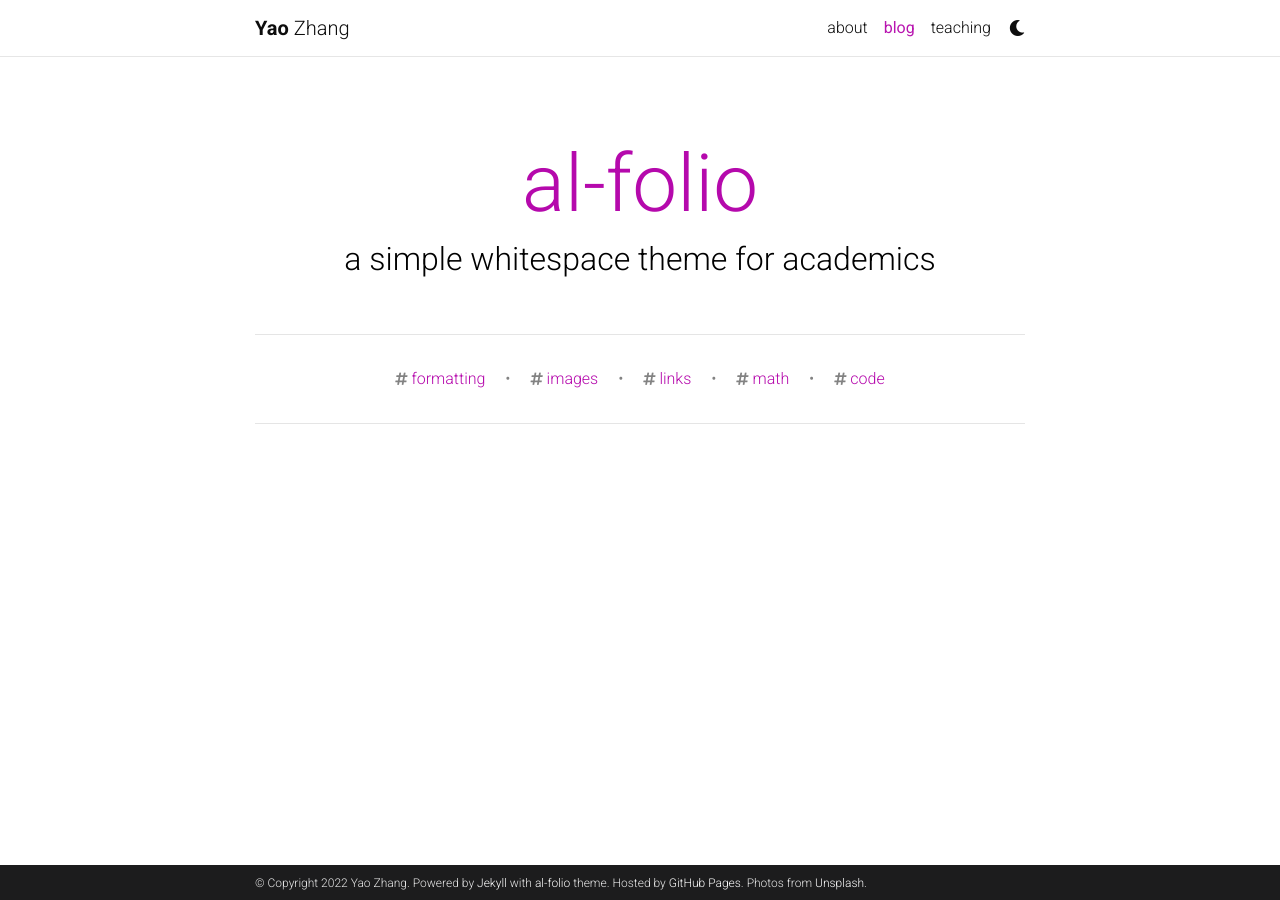
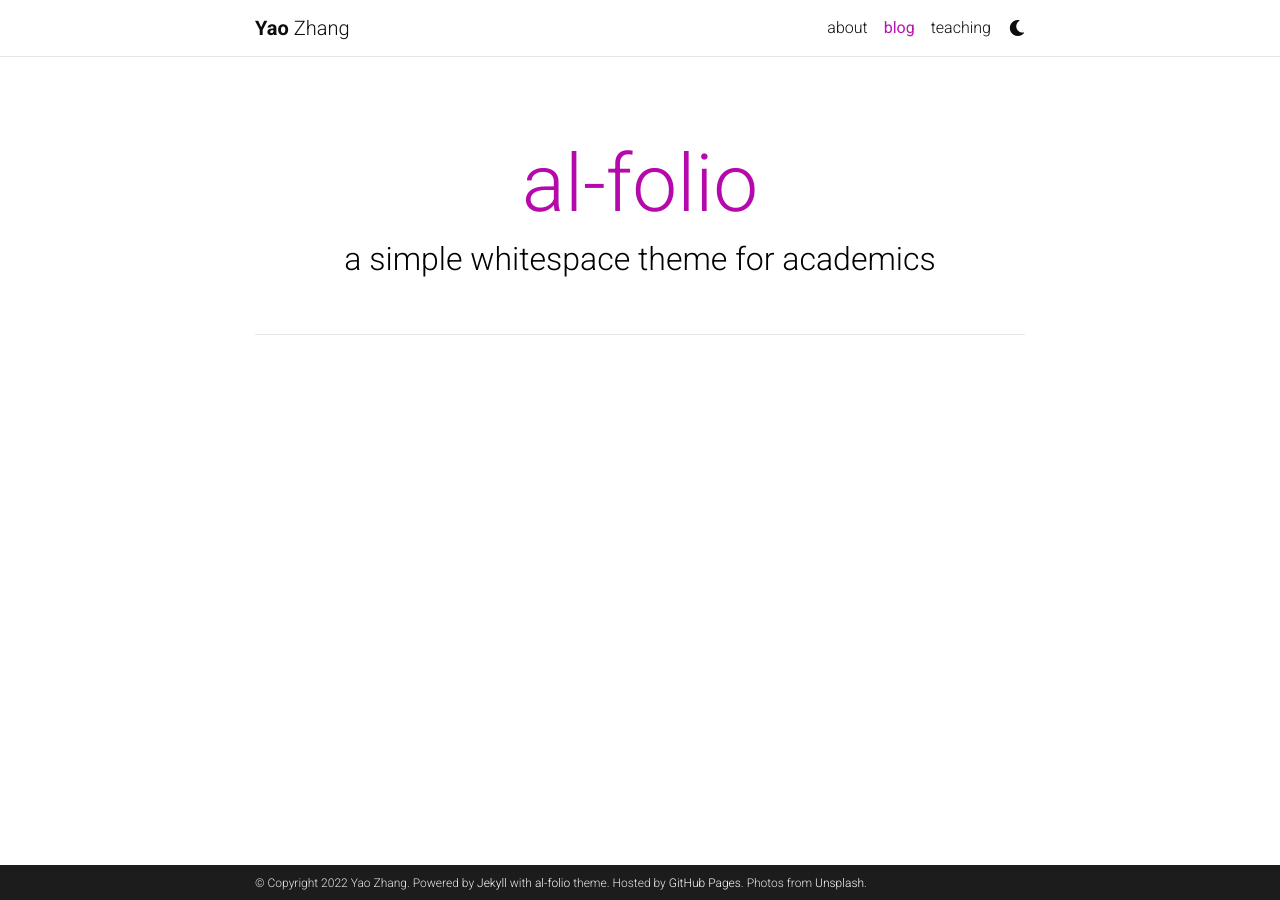
Before and after one commit to yaozhang24/yaozhang.github.io, a Jekyll site: the page built from blog/index.html, in a window 1280 px wide. Built offline with Jekyll 4.4.1, drawn with Linux system fonts in a browser that asks for light colours; the list of posts is cut into pages by our own code; comment, search, counter and statistics services are not loaded; a style sheet for code colours, icons or effects is not loaded.

Commit message:
Update _config.yml

```diff
--- a/_config.yml
+++ b/_config.yml
@@ -221,7 +221,8 @@ jekyll-archives:
     tag: '/blog/tag/:name/'
     category: '/blog/category/:name/'
 
-display_tags: ['formatting', 'images', 'links', 'math', 'code'] # this tags will be dispalyed on the front page of your blog
+
+
 
 # -----------------------------------------------------------------------------
 # Jekyll Scholar
```
